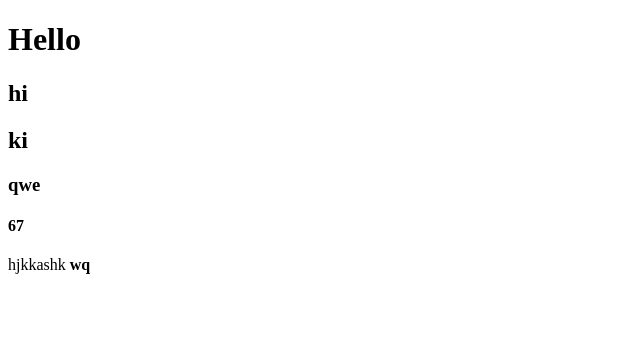
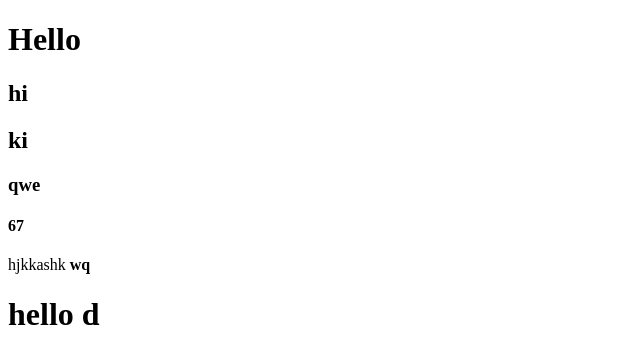
Before and after one commit to venukatikeatos/DevOps, a plain HTML site: page index.html in a window 1280 px wide. Shown: the whole page, without its empty margins (0-640 px from the left). Drawn offline with Linux system fonts and the light colour scheme.

Commit message:
added hello

```diff
--- a/index.html
+++ b/index.html
@@ -15,5 +15,6 @@
 <h4>67</h4>
 <a>hjkkashk</a>
 <b>wq</b>
+<h1>hello d</h1>
 </body>
 </html>
```
